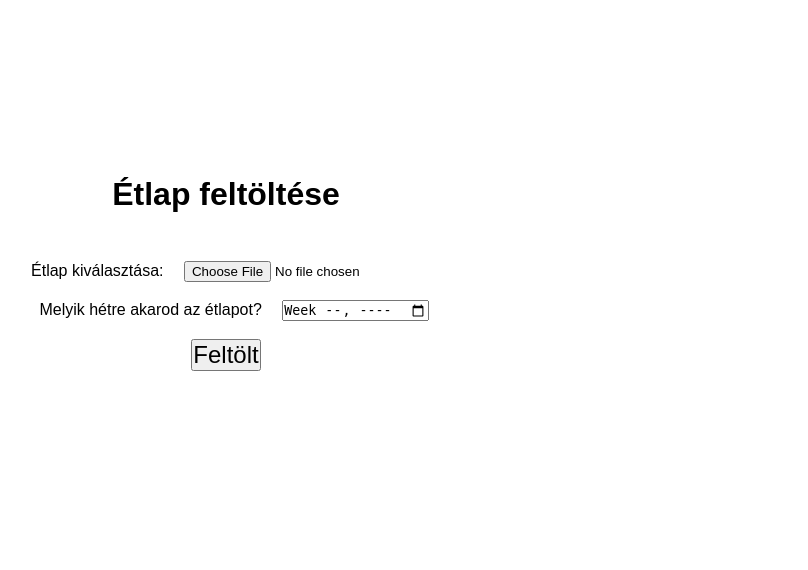
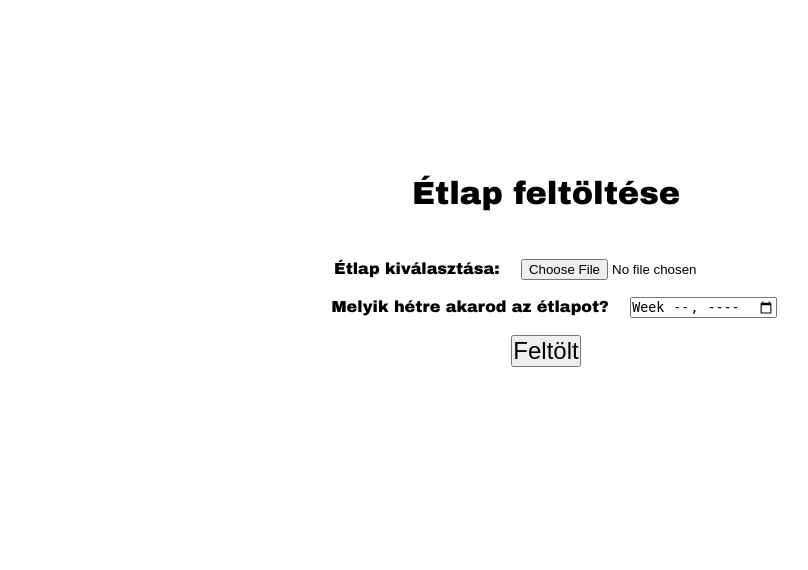
Before and after one commit to belbanas/etlap, a PHP site: page /upload in a window 1280 px wide; the page is wider, and only the part inside the window is pictured. Shown: the top 570 px of that part, without its empty margins (414-1222 px from the left). Before the commit the page ends 371 px from the top of that part, so only its background shows below. Run offline with PHP 8.4, Linux system fonts and the light colour scheme.

Commit message:
add fixed dimensions to css

```diff
--- a/static/css/style.css
+++ b/static/css/style.css
@@ -5,12 +5,13 @@
 }
 
 body {
-    font-family: "Arial", "Segoe UI", "Roboto",
+    font-family: "Arial Black", "Segoe UI", "Roboto",
     "Oxygen", "Ubuntu", "Cantarell", "Fira Sans", "Droid Sans",
     "Helvetica Neue", sans-serif;
-    -webkit-font-smoothing: antialiased;
-    -moz-osx-font-smoothing: grayscale;
-    height: 100vh;
+    /*-webkit-font-smoothing: antialiased;*/
+    /*-moz-osx-font-smoothing: grayscale;*/
+    height: 1080px;
+    width: 1920px;
     overflow: hidden;
 }
 
@@ -110,7 +111,7 @@ button {
 }
 
 #main-pic {
-    height: 740px;
+    height: 720px;
     width: 1080px;
 }
 
```
